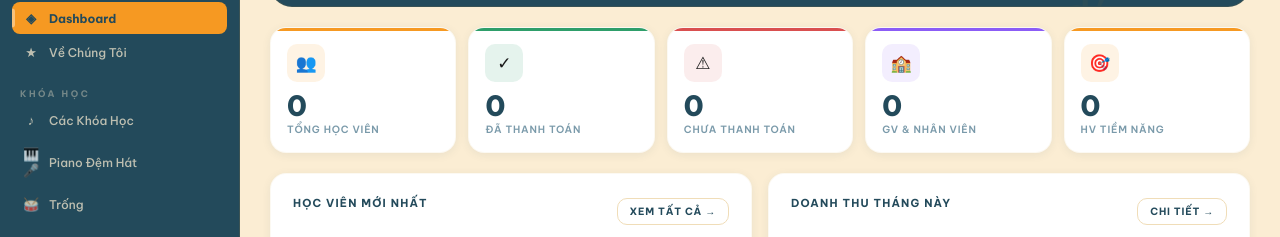
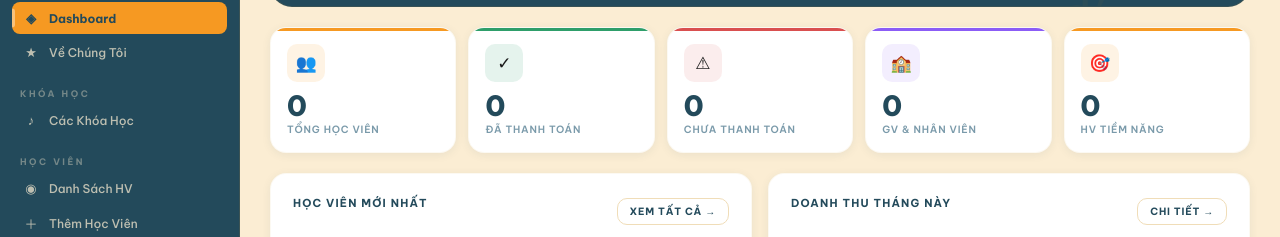
Before and after one commit to ntla2k6-cloud/Vinsoul-Academy, a plain HTML site: page index.html in a window 1280 px wide. Shown: the part 113-350 px from the top of the page. Drawn offline with nearby package versions, Linux system fonts and the light colour scheme.

Commit message:
Update index.html

```diff
--- a/index.html
+++ b/index.html
@@ -27,8 +27,6 @@
     <div class="nav-section">
       <div class="nav-label">Khóa Học</div>
       <div class="nav-item" onclick="showPage('courses')"><span class="nav-icon">♪</span> Các Khóa Học</div>
-      <div class="nav-item" onclick="showPage('courses');openCourse('pianodemhat')"><span class="nav-icon">🎹🎤</span> Piano Đệm Hát</div>
-      <div class="nav-item" onclick="showPage('courses');openCourse('trong')"><span class="nav-icon">🥁</span> Trống</div>
     </div>
     <div class="nav-section">
       <div class="nav-label">Học Viên</div>
```
